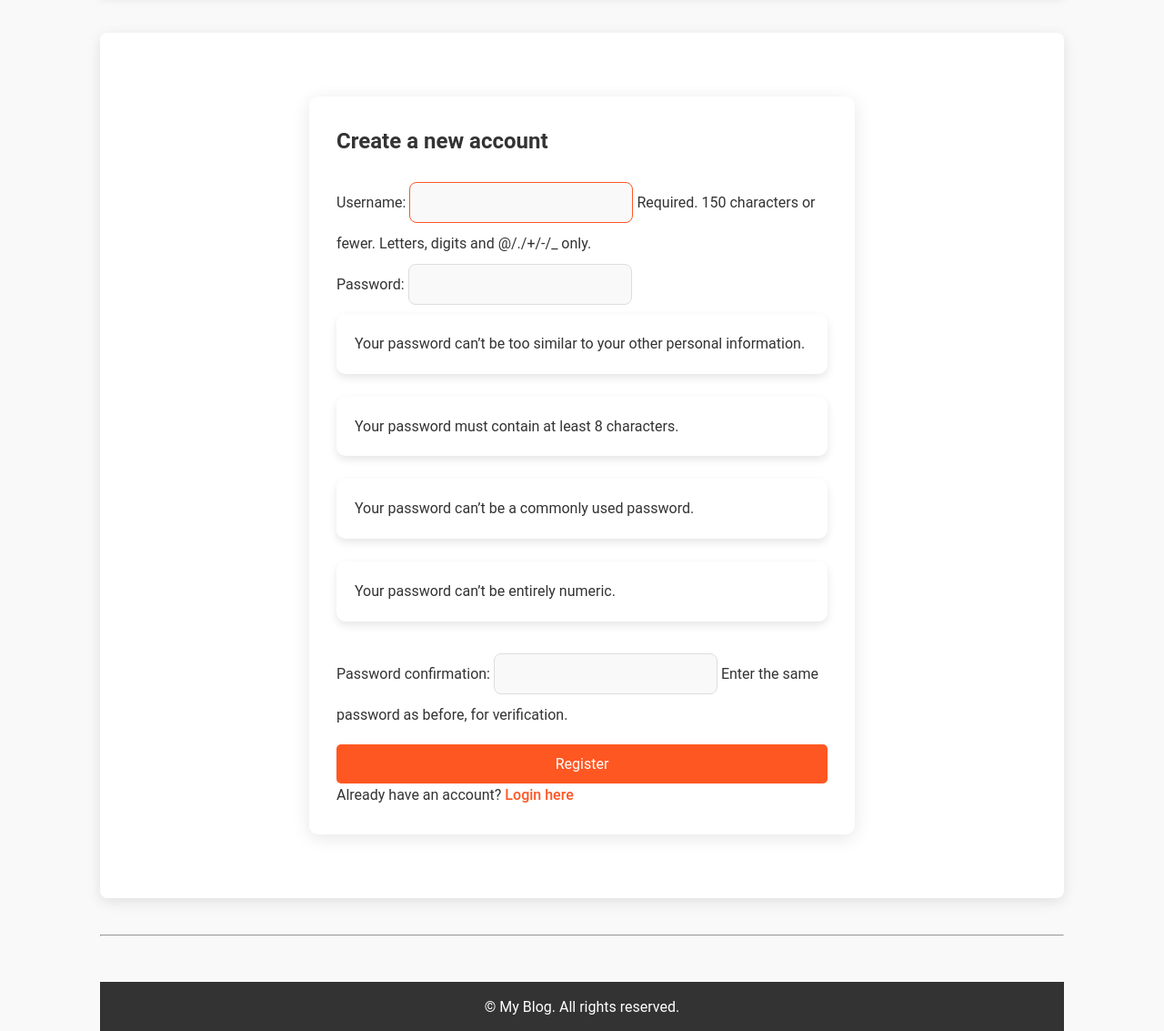
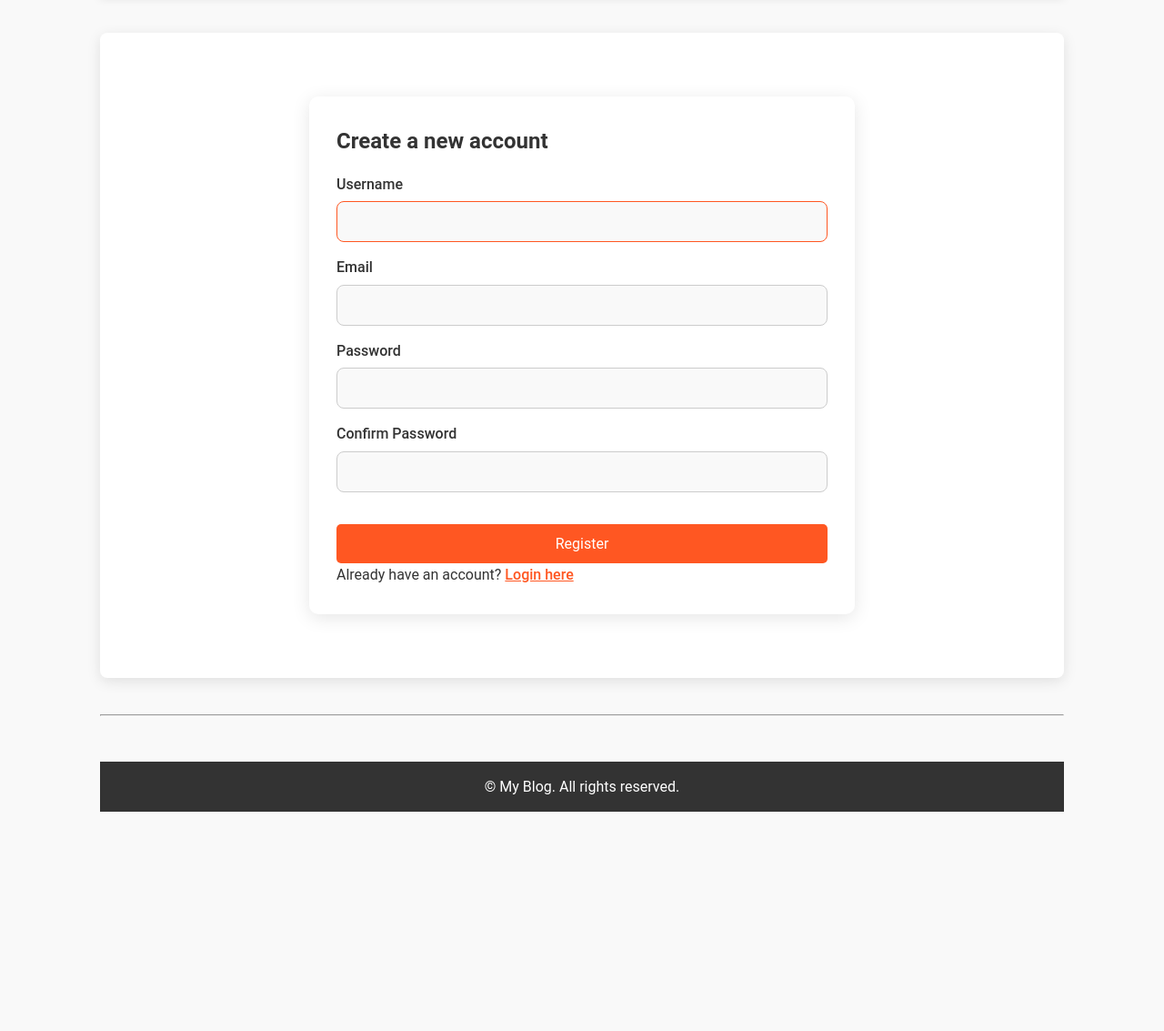
Before and after one commit to pystart-school/blogsite, a Django app: page /register/ in a window 1280 px wide. Shown: the part 192-1325 px from the top of the page at 91% size. After the commit the page ends 1084 px from the top, so only its background shows below. Run offline with Django 5.2, Linux system fonts and the light colour scheme.

Commit message:
Styled forms.

```diff
--- a/blogsite/blog/forms.py
+++ b/blogsite/blog/forms.py
@@ -2,6 +2,16 @@ from django import forms
 from .models import Post
 from django.contrib.auth.models import User
 from .models import Comment
+from django.contrib.auth.forms import UserCreationForm
+from django.contrib.auth.models import User
+
+
+class CustomUserCreationForm(UserCreationForm):
+    email = forms.EmailField(required=True)  # Add email field
+
+    class Meta:
+        model = User
+        fields = ['username', 'email', 'password1', 'password2']  # Include email in the fields
 
 class PostForm(forms.ModelForm):
     class Meta:
--- a/blogsite/blog/static/blog/style.css
+++ b/blogsite/blog/static/blog/style.css
@@ -136,12 +134,43 @@ h2, h3 {
     box-shadow: 0 4px 20px rgba(0, 0, 0, 0.1);
 }
 
+/* Form Styling */
 form {
     display: flex;
     flex-direction: column;
 }
 
-form button {
+form label {
+    font-weight: 500;
+    margin-bottom: 6px;
+    display: block;
+    color: #333;
+}
+
+form input,
+form select,
+form textarea {
+    width: 100%;
+    box-sizing: border-box;
+    padding: 12px;
+    margin-bottom: 15px;
+    border: 1px solid #ccc;
+    border-radius: 8px;
+    font-size: 1rem;
+    background-color: #f9f9f9;
+    transition: border-color 0.3s ease;
+    display: block;
+}
+
+form input:focus,
+form select:focus,
+form textarea:focus {
+    border-color: #FF5722;
+    outline: none;
+}
+
+form button,
+.btn-primary {
     margin-top: 20px;
     padding: 12px;
     background-color: #FF5722;
@@ -153,56 +182,35 @@ form button {
     transition: background-color 0.3s ease;
 }
 
-form button:hover {
+form button:hover,
+.btn-primary:hover {
     background-color: #e64a19;
 }
 
-/* Form Inputs */
-form input, form select, form textarea {
-    padding: 12px;
-    margin: 10px 0;
-    border: 1px solid #ddd;
-    border-radius: 8px;
-    font-size: 1rem;
-    background-color: #f9f9f9;
-    transition: border-color 0.3s ease;
+.link-primary {
+    color: #FF5722;
+    text-decoration: underline;
+    font-weight: 500;
 }
 
-form input:focus, form select:focus, form textarea:focus {
-    border-color: #FF5722;
-    outline: none;
-}
-
-form input[type="submit"]:hover {
-    background-color: #e64a19;
-}
-
-/* Links */
-a {
-    color: #FF5722;
-    text-decoration: none;
-    font-weight: 500;
-    transition: color 0.3s ease;
-}
-
-a:hover {
+.link-primary:hover {
     color: #e64a19;
 }
 
-/* Footer Styling */
-footer {
-    background-color: #333;
-    color: white;
-    padding: 15px;
-    text-align: center;
-    margin-top: 50px;
+/* Error Message Styling */
+ul.errorlist {
+    padding: 0;
+    margin: 0 0 10px 0;
+    list-style: none;
+    color: #d32f2f;
+    font-size: 0.9rem;
 }
 
-footer p {
-    margin: 0;
+ul.errorlist li {
+    margin-bottom: 5px;
 }
 
-/* Post List Styling */
+/* Posts List */
 ul {
     list-style: none;
 }
--- a/blogsite/blog/templates/blog/base.html
+++ b/blogsite/blog/templates/blog/base.html
@@ -35,6 +35,18 @@
 
         <hr>
 
+        <!-- Message Display Section -->
+        {% if messages %}
+        <div class="message-container">
+            {% for message in messages %}
+                <div class="alert {% if message.tags %}alert-{{ message.tags }}{% endif %}">
+                    {{ message }}
+                </div>
+            {% endfor %}
+        </div>
+        {% endif %}
+
+
         <main>
             {% block content %}
             <!-- Page-specific content goes here -->
--- a/blogsite/blog/templates/blog/register.html
+++ b/blogsite/blog/templates/blog/register.html
@@ -8,7 +8,60 @@
 
     <form method="POST">
       {% csrf_token %}
-      {{ form.as_p }}
+
+      <!-- Username Field -->
+      <div class="form-group">
+        <label for="{{ form.username.id_for_label }}">Username</label>
+        {{ form.username }}
+        {% if form.username.errors %}
+          <div class="error">
+            {% for error in form.username.errors %}
+              <p>{{ error }}</p>
+            {% endfor %}
+          </div>
+        {% endif %}
+      </div>
+
+      <!-- Email Field -->
+      <div class="form-group">
+        <label for="{{ form.email.id_for_label }}">Email</label>
+        {{ form.email }}
+        {% if form.email.errors %}
+          <div class="error">
+            {% for error in form.email.errors %}
+              <p>{{ error }}</p>
+            {% endfor %}
+          </div>
+        {% endif %}
+      </div>
+
+      <!-- Password Field -->
+      <div class="form-group">
+        <label for="{{ form.password1.id_for_label }}">Password</label>
+        {{ form.password1 }}
+        {% if form.password1.errors %}
+          <div class="error">
+            {% for error in form.password1.errors %}
+              <p>{{ error }}</p>
+            {% endfor %}
+          </div>
+        {% endif %}
+      </div>
+
+      <!-- Confirm Password Field -->
+      <div class="form-group">
+        <label for="{{ form.password2.id_for_label }}">Confirm Password</label>
+        {{ form.password2 }}
+        {% if form.password2.errors %}
+          <div class="error">
+            {% for error in form.password2.errors %}
+              <p>{{ error }}</p>
+            {% endfor %}
+          </div>
+        {% endif %}
+      </div>
+
+      <!-- Submit Button -->
       <button type="submit" class="btn-primary">Register</button>
     </form>
 
--- a/blogsite/blog/views.py
+++ b/blogsite/blog/views.py
@@ -11,6 +11,7 @@ from .forms import EmailChangeForm
 from django.contrib.auth.views import PasswordChangeView, PasswordChangeDoneView
 from django.urls import reverse_lazy
 from django.contrib.auth.mixins import LoginRequiredMixin
+from .forms import CustomUserCreationForm  # Import the custom form
 
 # Create your views here.
 def post_list(request):
@@ -112,15 +113,14 @@ def user_logout(request):
     return redirect('post_list')  # Redirect to post list after logout
 
 
-# User Registration view
 def user_register(request):
     if request.method == 'POST':
-        form = UserCreationForm(request.POST)
+        form = CustomUserCreationForm(request.POST)
         if form.is_valid():
             form.save()
             return redirect('user_login')  # Redirect to login after successful registration
     else:
-        form = UserCreationForm()
+        form = CustomUserCreationForm()
     return render(request, 'blog/register.html', {'form': form})
 
 
```
Also changed, not shown: other parts of blogsite/blog/static/blog/style.css (+77 -10 lines), blogsite/blog/templates/blog/change_password.html (+16 -6 lines), blogsite/blog/templates/blog/password_reset_confirm.html (+26 -9 lines).
